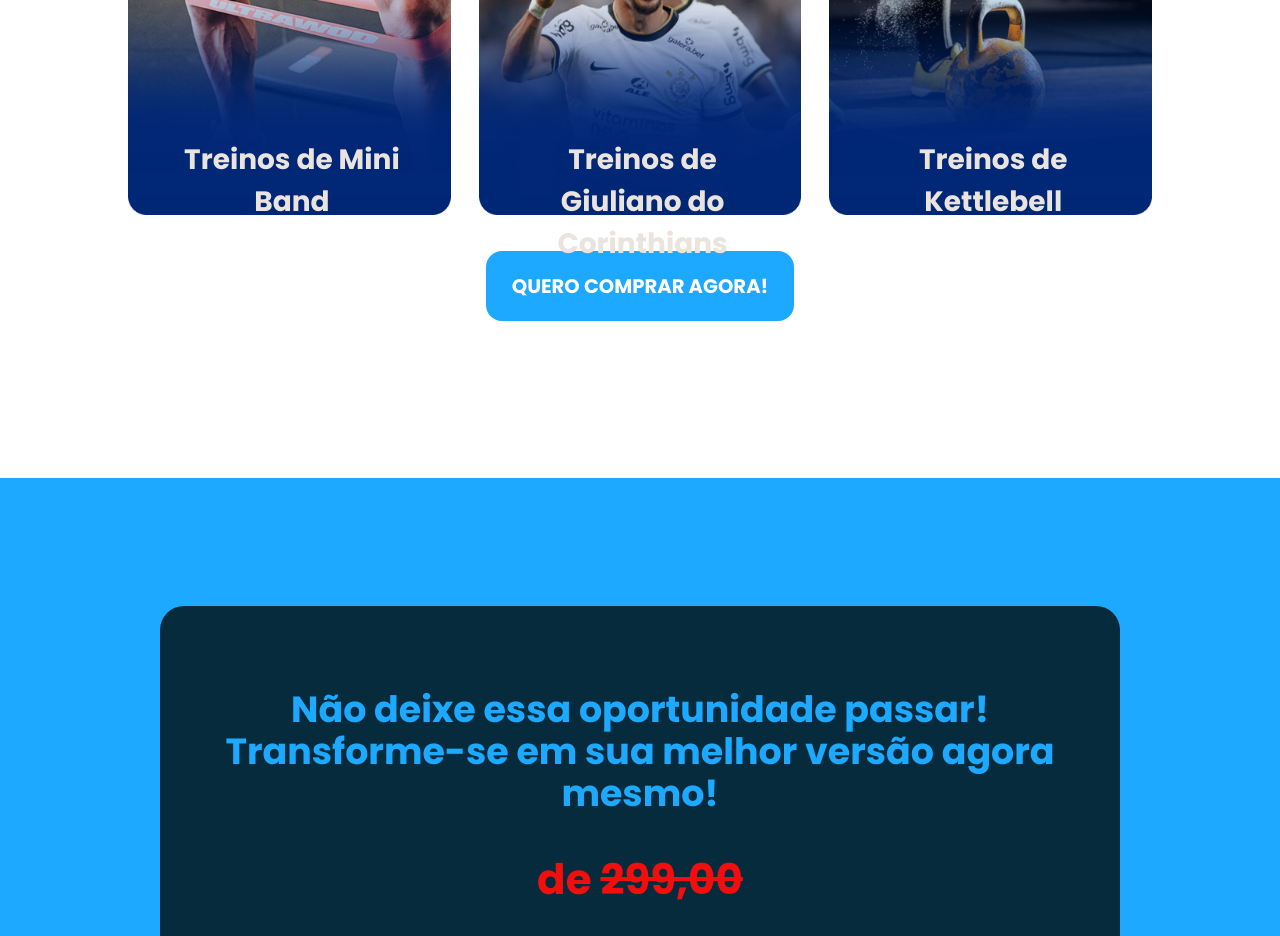
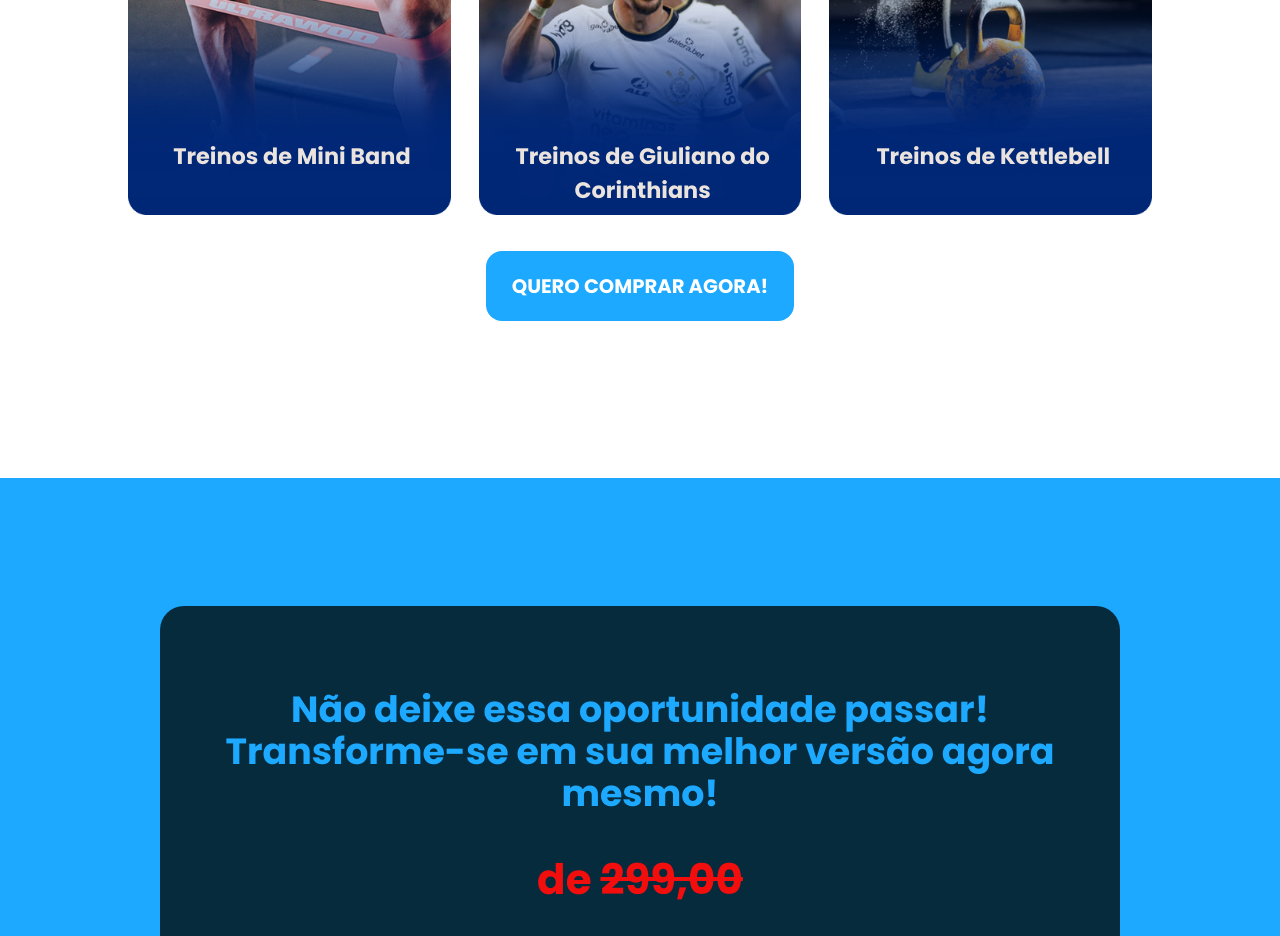
Before and after one commit to DevPBDias/Max-Training-LP, a React (Vite) app: page / in a window 1280 px wide. Shown: the part 3320-4256 px from the top of the page. Built offline with nearby package versions, Linux system fonts and the light colour scheme.

Commit message:
fix: font reservation img cards

```diff
--- a/src/components/reservation/styles.css
+++ b/src/components/reservation/styles.css
@@ -90,6 +90,7 @@
         top: 75%;
         transform: translateX(1%);
         width: 80%;
+        font-size: .8rem;
     }
 
     .btn {
```
